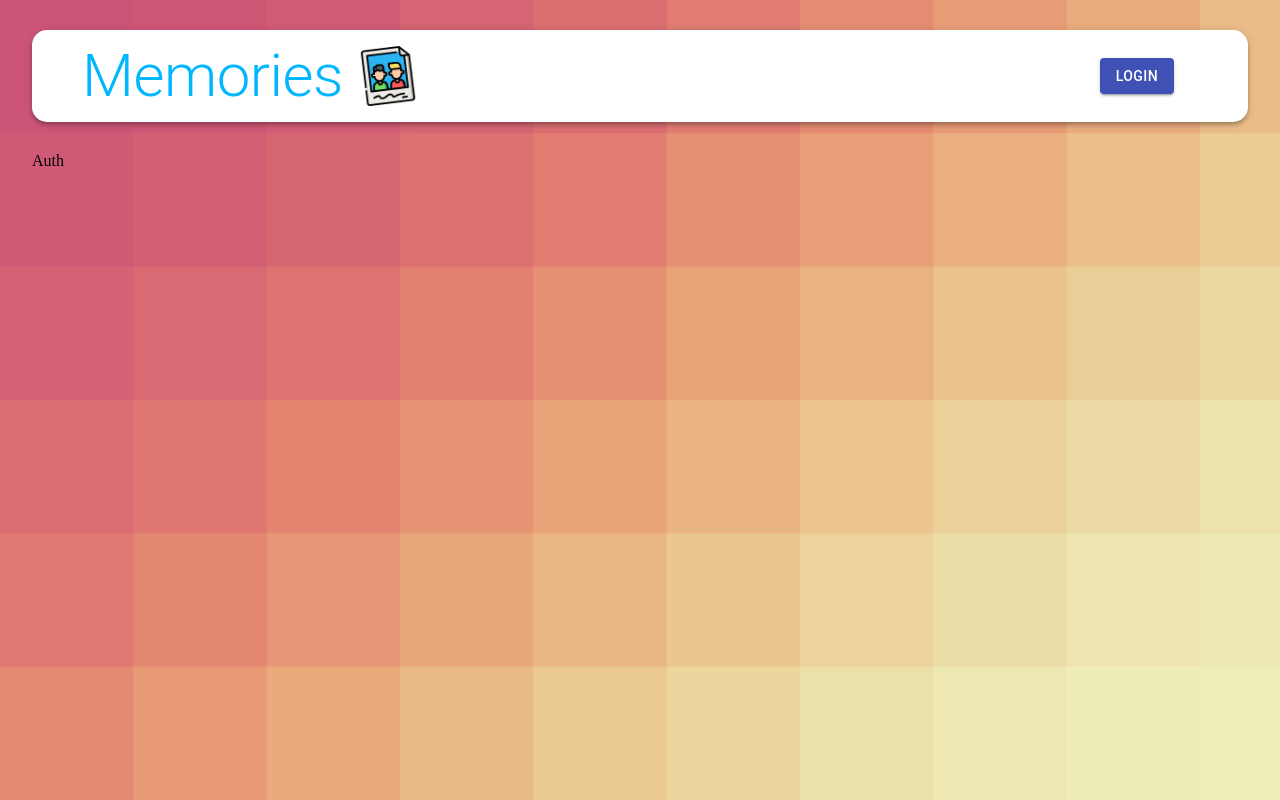
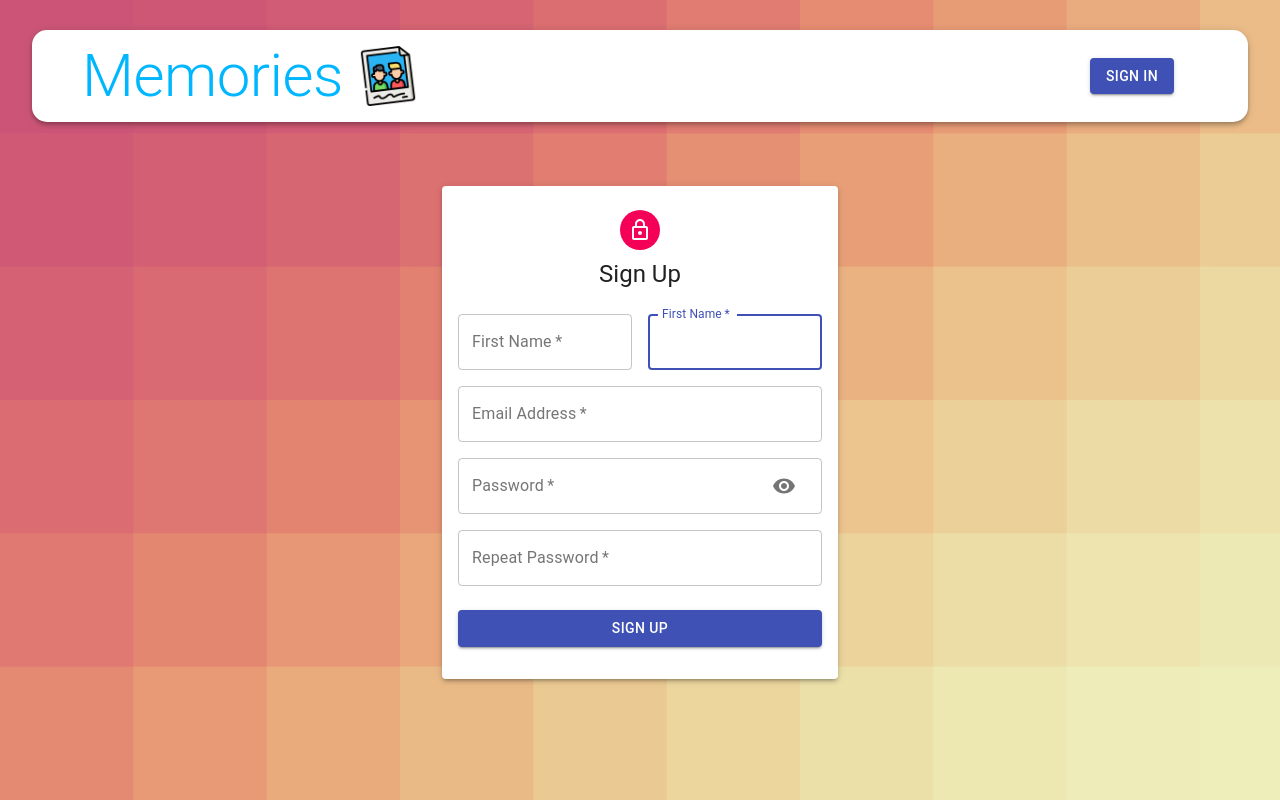
Before and after one commit to mohit9494/memories-app, a React (Create React App) app in the folder client/: page /auth in a window 1280 px wide. Built offline with nearby package versions, Linux system fonts and the light colour scheme.

Commit message:
Adding Sign In and Sign Up form UI

```diff
--- a/client/src/components/Auth/Auth.js
+++ b/client/src/components/Auth/Auth.js
@@ -1,9 +1,57 @@
-import React from 'react'
+import React, { useState } from 'react'
+
+import { Avatar, Button, Paper, Grid, Typography, Container } from '@material-ui/core';
+import LockOutlinedIcon from '@material-ui/icons/LockOutlined'
+
+import useStyles from "./styles";
+import Input from './Input';
 
 const Auth = () => {
-    const state = null
+
+    const classes = useStyles();
+    const [showPassword, setShowPassword] = useState(false);
+
+    const isSignup = true;
+
+    const handleShowPassword = () => setShowPassword((prev) => !prev);
+
+    const handleSubmit = () => {
+
+    };
+
+    const handleChange = () => {
+
+
+    }
+
     return (
-        <div>Auth</div>
+        <Container component="main" maxWidth="xs">
+            <Paper className={classes.paper} elevation={3}>
+
+                <Avatar className={classes.avatar}>
+                    <LockOutlinedIcon />
+                </Avatar>
+                <Typography variant="h5">{isSignup ? 'Sign Up' : 'Sign In'}</Typography>
+                <form className={classes.form} onSubmit={handleSubmit}>
+                    <Grid container spacing={2}>
+                        {isSignup && (
+                            <>
+                                <Input name='firstName' label='First Name' handleChange={handleChange} autoFocus half />
+                                <Input name='firstName' label='First Name' handleChange={handleChange} autoFocus half />
+
+                            </>
+                        )}
+                        <Input name='email' label='Email Address' handleChange={handleChange} type='email' />
+                        <Input name="password" label="Password" handleChange={handleChange} type={showPassword ? "text" : "password"} handleShowPassword={handleShowPassword} />
+                        {isSignup && <Input name='confirmPassword' label='Repeat Password' handleChange={handleChange} />}
+                    </Grid>
+                    <Button type="submit" fullWidth variant="contained" color="primary" className={classes.submit}>
+                        {isSignup ? 'Sign Up' : 'Sign In'}
+                    </Button>
+                </form>
+            </Paper>
+
+        </Container>
     )
 }
 
--- /dev/null
+++ b/client/src/components/Auth/Input.js
@@ -0,0 +1,34 @@
+import React from 'react';
+import { TextField, Grid, InputAdornment, IconButton } from '@material-ui/core';
+
+import Visibility from '@material-ui/icons/Visibility';
+import VisibilityOff from '@material-ui/icons/VisibilityOff';
+
+
+const Input = ({ name, handleChange, label, half, autoFocus, type, handleShowPassword }) => {
+    return (
+        <Grid item xs={12} sm={half ? 6 : 12}>
+            <TextField
+                name={name}
+                onChange={handleChange}
+                variant="outlined"
+                required
+                fullWidth
+                label={label}
+                autoFocus={autoFocus}
+                type={type}
+                InputProps={name === 'password' && {
+                    endAdornment: (
+                        <InputAdornment position='end'>
+                            <IconButton onClick={handleShowPassword}>
+                                {type === 'password' ? <Visibility /> : <VisibilityOff />}
+                            </IconButton>
+                        </InputAdornment>
+                    )
+                }}
+            />
+        </Grid>
+    )
+}
+
+export default Input
--- a/client/src/components/Auth/styles.js
+++ b/client/src/components/Auth/styles.js
@@ -0,0 +1,30 @@
+import { makeStyles } from '@material-ui/core/styles';
+
+export default makeStyles((theme) => ({
+    paper: {
+        marginTop: theme.spacing(8),
+        display: 'flex',
+        flexDirection: 'column',
+        alignItems: 'center',
+        padding: theme.spacing(2),
+    },
+    root: {
+        '& .MuiTextField-root': {
+            margin: theme.spacing(1),
+        },
+    },
+    avatar: {
+        margin: theme.spacing(1),
+        backgroundColor: theme.palette.secondary.main,
+    },
+    form: {
+        width: '100%', // Fix IE 11 issue.
+        marginTop: theme.spacing(3),
+    },
+    submit: {
+        margin: theme.spacing(3, 0, 2),
+    },
+    googleButton: {
+        marginBottom: theme.spacing(2),
+    },
+}));
--- a/client/src/components/Navbar/Navbar.js
+++ b/client/src/components/Navbar/Navbar.js
@@ -52,7 +52,7 @@
             variant="contained"
             color="primary"
           >
-            LogIn
+            Sign In
           </Button>
         )}
       </Toolbar>
```
